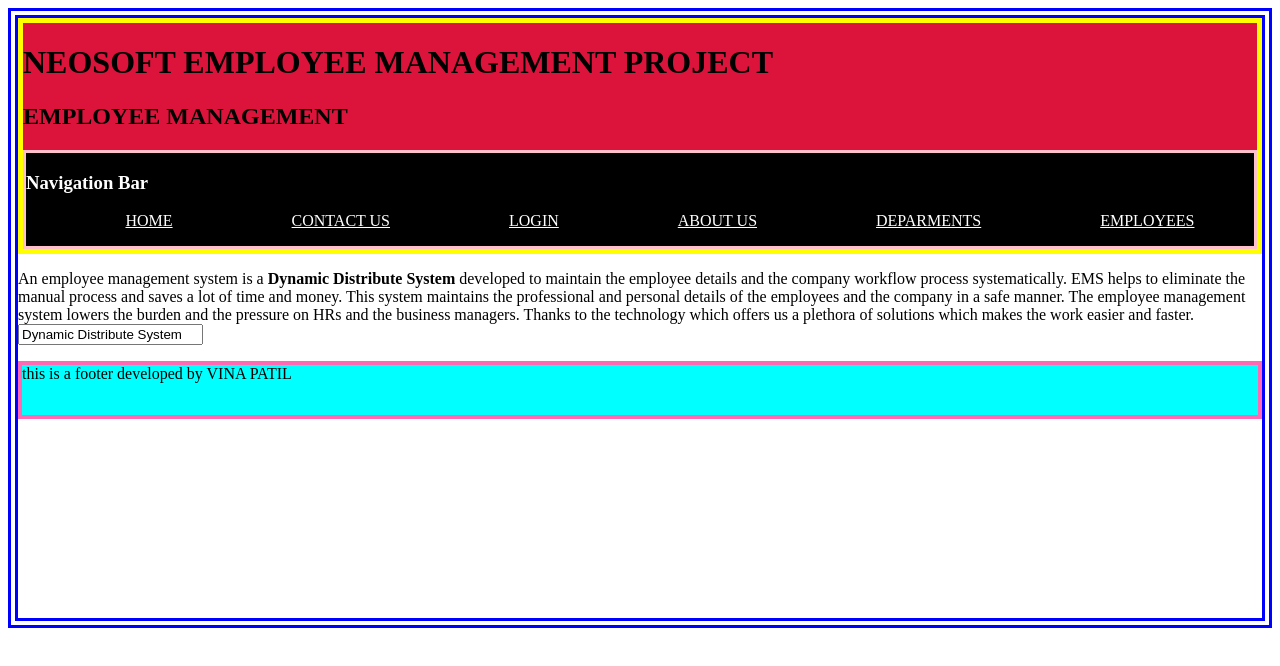
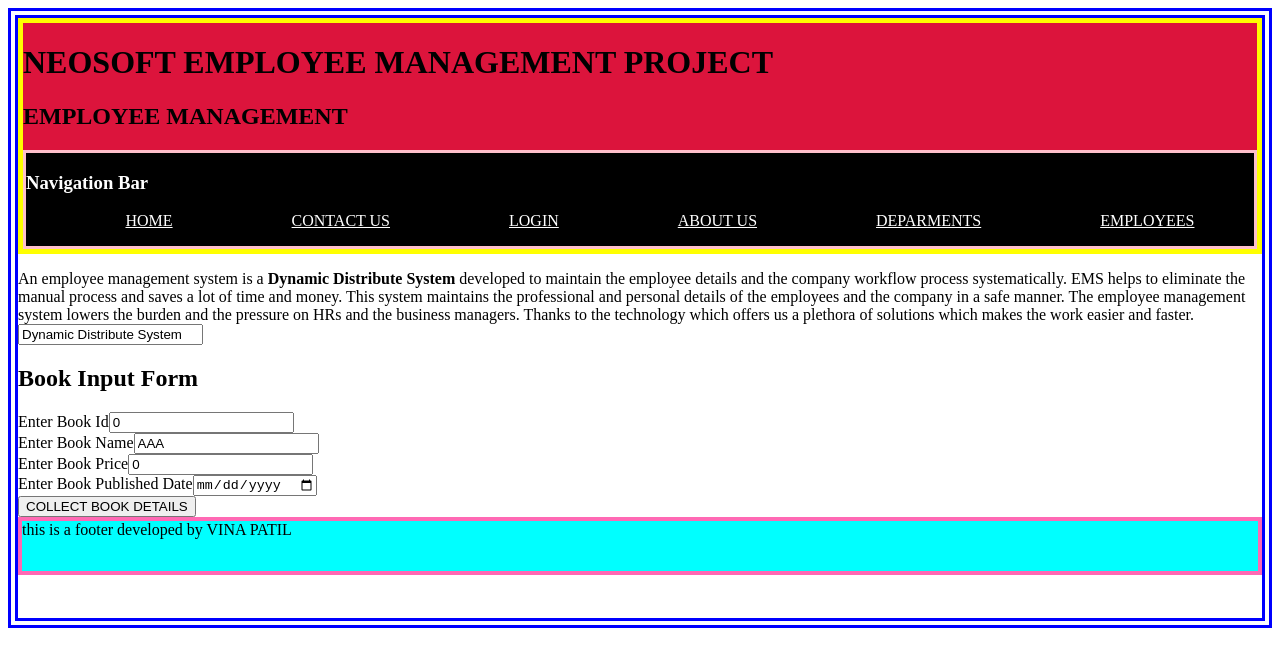
Before and after one commit to kokanevina/Java-Angular-March-23, an Angular app in the folder AngularWorkspace/MyAngularProject/: page /home in a window 1280 px wide. Shown: the top 666 px of the page. Built offline with nearby package versions, Linux system fonts and the light colour scheme.

Commit message:
Data binding

```diff
--- /dev/null
+++ b/AngularWorkspace/MyAngularProject/src/app/classes/book.ts
@@ -0,0 +1,12 @@
+export class Book {
+    bookId:number;
+    bookName:string;
+    bookPrice:number;
+    publishedDate:Date;
+    constructor(id=0,name="AAA",price=0,date=new Date('1 Jan 2000')){
+        this.bookId=id;
+        this.bookName=name;
+        this.bookPrice=price;
+        this.publishedDate=date;
+    }
+}
--- a/AngularWorkspace/MyAngularProject/src/app/home/home.component.html
+++ b/AngularWorkspace/MyAngularProject/src/app/home/home.component.html
@@ -16,3 +16,23 @@
 <br>
 <input type="text" [(ngModel)]="systemType" (blur)="display()"> <!-- View side model: systemType:updated-->
 </p>
+<div>
+    <h2>Book Input Form</h2>
+    <div>
+        <label>Enter Book Id</label>
+        <input type="number" [(ngModel)]="book.bookId">
+    </div>
+    <div>
+        <label>Enter Book Name</label>
+        <input type="text"  [(ngModel)]="book.bookName">
+    </div>
+    <div>
+        <label>Enter Book Price</label>
+        <input type="number"  [(ngModel)]="book.bookPrice">
+    </div>
+    <div>
+        <label>Enter Book Published Date</label>
+        <input type="date"  [(ngModel)]="book.publishedDate">
+    </div>
+    <button (click)="addBook()">COLLECT BOOK DETAILS</button>
+</div>
--- a/AngularWorkspace/MyAngularProject/src/app/home/home.component.ts
+++ b/AngularWorkspace/MyAngularProject/src/app/home/home.component.ts
@@ -1,4 +1,5 @@
 import { Component } from '@angular/core';
+import { Book } from '../classes/book';
 
 @Component({
   selector: 'app-home',
@@ -7,18 +8,21 @@
 })
 export class HomeComponent {
   systemType="distributed system";
-
   ngOnInit(){
     console.log("In Home Component init method");
     console.log(this.systemType);
     setTimeout(()=> {this.systemType="Dynamic Distribute System";
     console.log(this.systemType);
    }, 5000);
-
-
   }
-
   display(){
     console.log(this.systemType);
   }
+
+  book=new Book();
+
+  addBook(){
+    console.log(this.book);
+
+  }
 }
```
Also changed, not shown: 1 other file (tests, documents, lock files or other folders).
